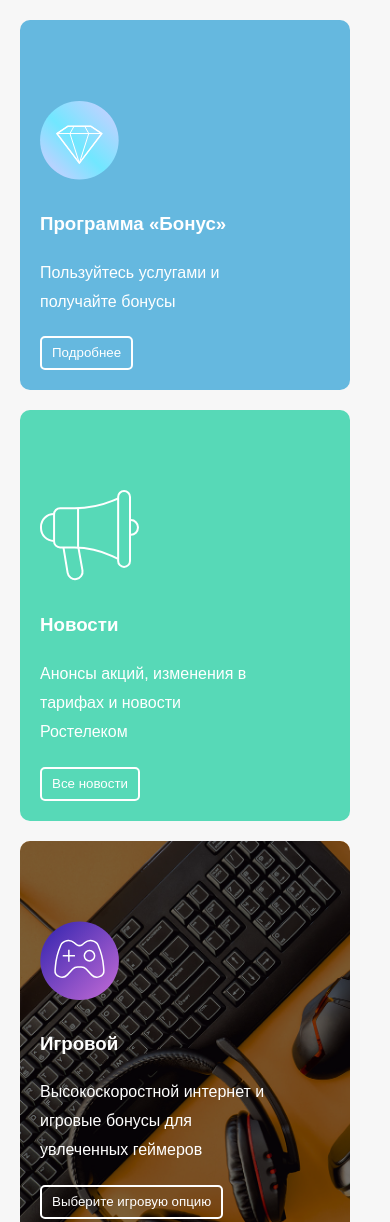
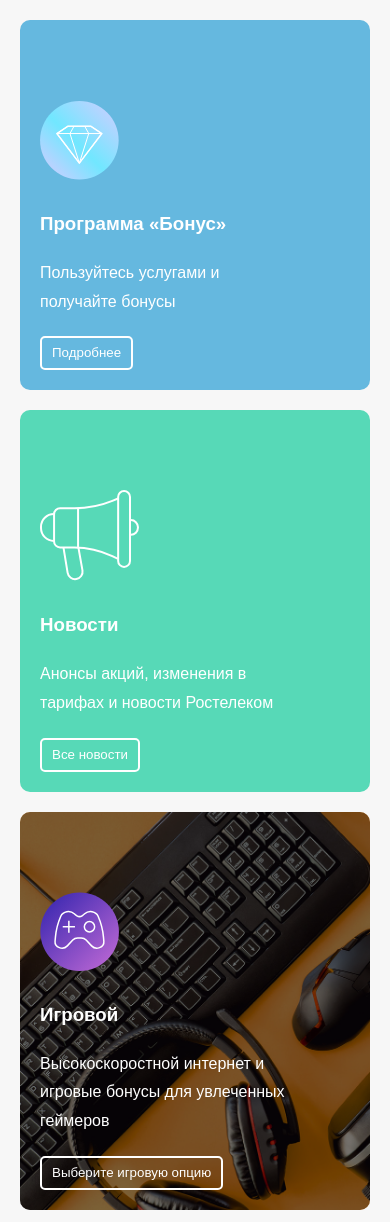
Before and after one commit to stepanpr/rostelecom_flex, a plain HTML site: page index.html in a window 390 px wide. Shown: the top 1222 px of the page. Drawn offline with Linux system fonts and the light colour scheme; a web font is replaced by a local one.

Commit message:
fail v. for question 2

```diff
--- a/style.css
+++ b/style.css
@@ -18,8 +18,11 @@ body {
 }
 
 .row {
+    display: -webkit-flex;
+    display: -moz-flex;
+    display: -ms-flex;
+    display: -o-flex;
     display: flex;
-    display: -webkit-flex;
     flex-wrap: no-wrap;
     justify-content: space-around;
     margin: 20px 20px 0;
@@ -28,6 +31,10 @@ body {
 .block {
     margin-right: 20px;
     border-radius: 10px;
+}
+
+.block:nth-child(3) {
+    margin-right: 0;
 }
 
 .block-bg {
@@ -99,7 +106,7 @@ body {
 .games {
     background: url(img/games-fon.jpg) no-repeat;
     background-size: cover;
-    flex: 1 1 calc(50% - 20px);
+    flex: 1 1  calc(50% - 20px);
 }
 
 .shop {
@@ -174,7 +181,6 @@ body {
 
     .wink {
         flex: 1 1 calc(50% - 20px);
-
     }
 
 }
@@ -184,6 +190,11 @@ body {
 
     .row {
         flex-wrap: wrap;
+        min-width: 280px;
+    }
+
+    .block {
+        margin-right: 0;
     }
 
     .row:nth-child(2) {
```
